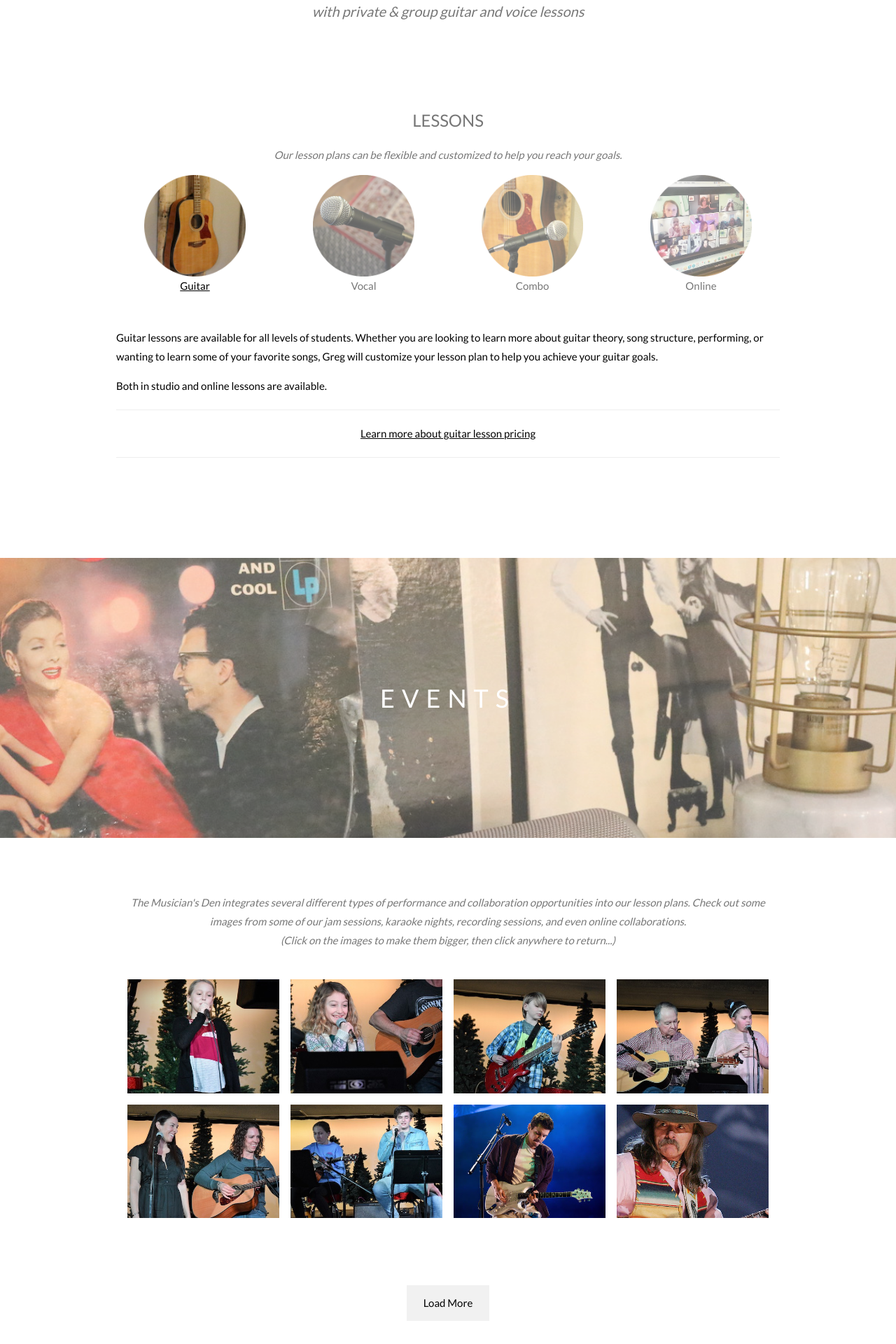
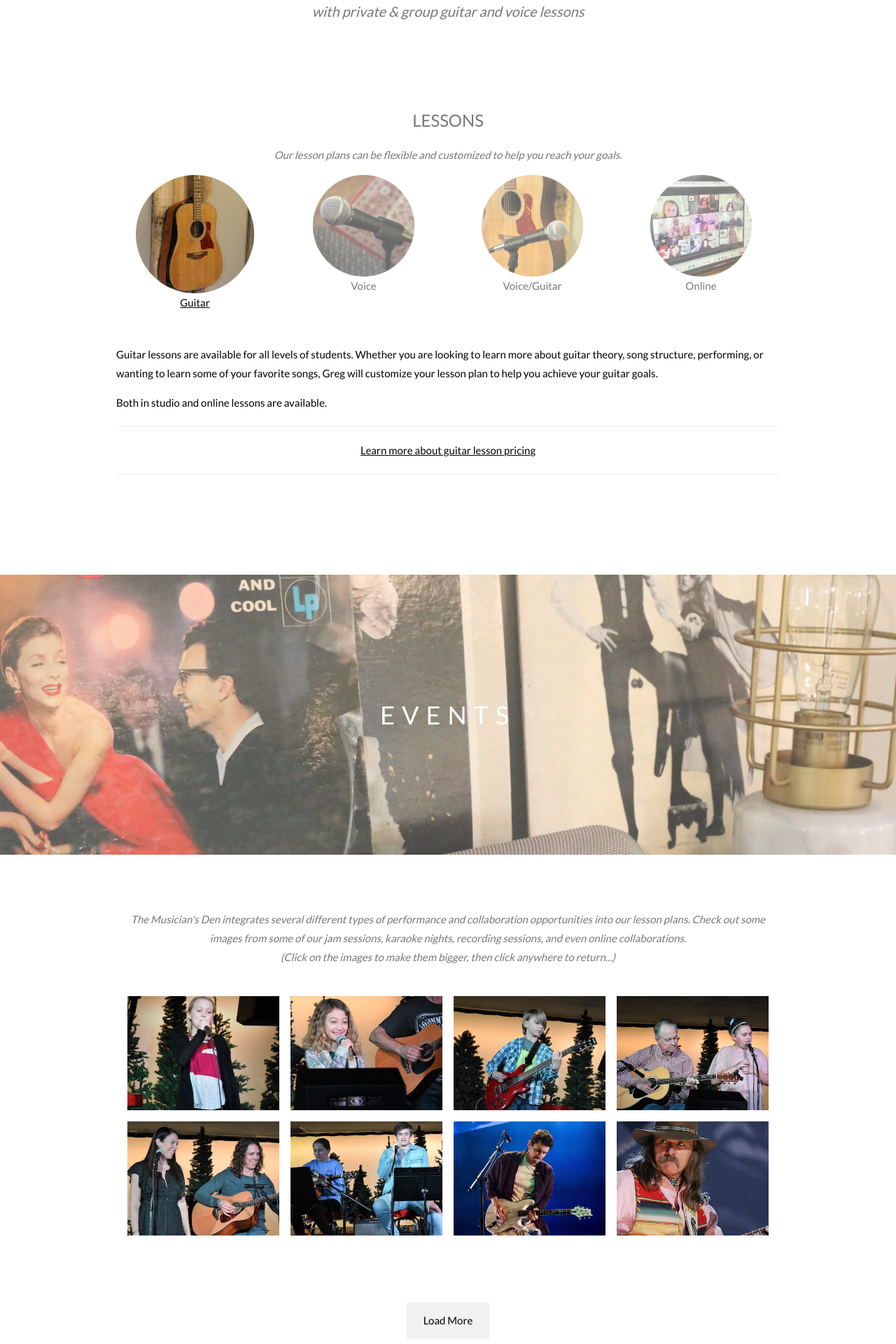
Before and after one commit to reckset/reckset.github.io, a PHP site: page / in a window 1280 px wide. Shown: the part 777-2697 px from the top of the page at 70% size. Run offline with PHP 8.4, Linux system fonts and the light colour scheme; some libraries are stand-ins or nearby versions.

Commit message:
Site Review Updates
Cleaned up top nav. Added Studio Info section; Enlarge lesson image when selected

```diff
--- a/Musicians Den/css/style.css
+++ b/Musicians Den/css/style.css
@@ -34,7 +34,7 @@ body, html {
   box-shadow:0 2px 5px 0 rgba(0,0,0,0.16),0 2px 10px 0 rgba(0,0,0,0.12)
 }
 
-.md-medium-bar-item{padding:8px 16px;float:left;width:auto;border:none;display:block;outline:0}
+.md-medium-bar-item{font-size: 98%;padding:8px 10px;float:left;width:auto;border:none;display:block;outline:0}
 
 #mdSmallNavbar {
   background-color: #f1f1f1;
@@ -214,6 +214,7 @@ body, html {
 
 .md-selected-lesson-image {
   opacity: 1!important;
+  width: 70%!important;
 }
 
 .vocal-students {
--- a/Musicians Den/index.html
+++ b/Musicians Den/index.html
@@ -37,8 +37,8 @@
       <a href="#lessons"><button class="w3-button">Lessons</button></a>
       <div class="lessonsDropdown-content">
         <a href="#lessons" onclick="openMenu(event, 'Guitar', 'guitarLessonText', 'guitarLessonImage');">Guitar</a>
-        <a href="#lessons" onclick="openMenu(event, 'Vocal', 'vocalLessonText', 'vocalLessonImage');">Vocal</a>
-        <a href="#lessons" onclick="openMenu(event, 'Combo', 'comboLessonText', 'comboLessonImage');">Combo</a>
+        <a href="#lessons" onclick="openMenu(event, 'Vocal', 'vocalLessonText', 'vocalLessonImage');">Voice</a>
+        <a href="#lessons" onclick="openMenu(event, 'Combo', 'comboLessonText', 'comboLessonImage');">Voice/Guitar</a>
         <a href="#lessons" onclick="openMenu(event, 'Online', 'onlineLessonText', 'onlineLessonImage');">Online</a>
       </div>
     </div>
@@ -47,10 +47,10 @@
 
     <!-- Dropdown menu for Studio Info nav item -->
     <div class="lessonsDropdown">
-      <a href="#contact"><button class="w3-button">Studio Info</button></a>
+      <a href="#policies"><button class="w3-button">Studio Info</button></a>
       <div class="lessonsDropdown-content">
-        <a href="" onclick="openMenu(event, 'Guitar');">Calendar</a>
-        <a href="#contact" onclick="openMenu(event, 'Vocal');">Policies</a>
+        <a href="#policies" onclick="openMenu(event, 'Guitar');">Calendar</a>
+        <a href="#policies" onclick="openMenu(event, 'Vocal');">Policies</a>
       </div>
     </div>
 
@@ -68,11 +68,11 @@
     <a href="index.html#home" class="md-medium-bar-item w3-button">Home</a>
 
     <div class="lessonsDropdown">
-      <a href="#lessons"><button class="w3-button">Lessons</button></a>
+      <a href="#lessons"><button class="w3-button" style="padding:8px 10px; font-size: 98%;">Lessons</button></a>
       <div class="lessonsDropdown-content">
         <a href="#lessons" onclick="openMenu(event, 'Guitar', 'guitarLessonText', 'guitarLessonImage');">Guitar</a>
-        <a href="#lessons" onclick="openMenu(event, 'Vocal', 'vocalLessonText', 'vocalLessonImage');">Vocal</a>
-        <a href="#lessons" onclick="openMenu(event, 'Combo', 'comboLessonText', 'comboLessonImage');">Combo</a>
+        <a href="#lessons" onclick="openMenu(event, 'Vocal', 'vocalLessonText', 'vocalLessonImage');">Voice</a>
+        <a href="#lessons" onclick="openMenu(event, 'Combo', 'comboLessonText', 'comboLessonImage');">Voice/Guitar</a>
         <a href="#lessons" onclick="openMenu(event, 'Online', 'onlineLessonText', 'onlineLessonImage');">Online</a>
       </div>
     </div>
@@ -80,9 +80,9 @@
     <a href="#portfolio" class="md-medium-bar-item w3-button">Events</a>
 
     <div class="lessonsDropdown">
-      <a href="#contact"><button class="w3-button">Studio Info</button></a>
+      <a href="#policies"><button class="w3-button" style="padding:8px 10px; font-size: 98%;">Studio Info</button></a>
       <div class="lessonsDropdown-content">
-        <a href="" onclick="openMenu(event, 'Guitar');">Calendar</a>
+        <a href="#contact" onclick="openMenu(event, 'Guitar');">Calendar</a>
         <a href="#contact" onclick="openMenu(event, 'Vocal');">Policies</a>
       </div>
     </div>
@@ -91,9 +91,6 @@
     <a href="#about" class="md-medium-bar-item w3-button">About Us</a>
     <a href="#contact" class="md-medium-bar-item w3-button">Contact</a>
   </div>
-
-
-
 
   <!-- Navbar on small screens -->
   <div class="w3-bar md-hide-medium md-hide-large" id="mdSmallNavbar">
@@ -152,14 +149,14 @@
     <a href="javascript:void(0)" onclick="openMenu(event, 'Vocal', 'vocalLessonText', 'vocalLessonImage');" id="vocalLesson">
       <div class="w3-col m3 menulink">
       <img src="images/lessons-vocal.png" style="width:60%" class="w3-hover-opacity menuimage" id="vocalLessonImage" alt="Vocal Lessons"><br>
-      <span class="menutext" id="vocalLessonText">Vocal</span>
+      <span class="menutext" id="vocalLessonText">Voice</span>
     </div>
     </a>
 
     <a href="javascript:void(0)" onclick="openMenu(event, 'Combo', 'comboLessonText', 'comboLessonImage');" id="comboLesson">
       <div class="w3-col m3 menulink">
       <img src="images/lessons-combo.png" style="width:60%" class="w3-hover-opacity menuimage" id="comboLessonImage" alt="Combo (Guitar & Vocal) Lessons"><br>
-      <span class="menutext" id="comboLessonText">Combo</span>
+      <span class="menutext" id="comboLessonText">Voice/Guitar</span>
     </div>
     </a>
 
@@ -385,7 +382,7 @@
 <!-- Third Parallax Image with Portfolio Text -->
 <div class="bgimg-3 w3-display-container w3-opacity-min" id="about">
   <div class="w3-display-middle">
-     <span class="w3-xxlarge w3-text-white w3-wide">ABOUT</span>
+     <span class="w3-xxlarge w3-text-white w3-wide">ABOUT US</span>
   </div>
 </div>
 
@@ -432,16 +429,46 @@
   </div>
 </div> <!-- end About Us -->
 
+<!-- Parallax Image with Housekeeping Text -->
+<div class="bgimg-4 w3-display-container w3-opacity-min">
+  <div class="w3-display-middle">
+    <span class="w3-xxlarge w3-text-white w3-wide">STUDIO INFO</span>
+  </div>
+</div>
+
+<!-- Housekeeping and Policies -->
+<div class="w3-content w3-container w3-padding-64" id="policies">
+  <p class="w3-center">
+    ...Display key dates here...
+  </p>
+  <p class="w3-center"><em>Feel free to review some of our policies and details to make sure The Musician's Den is a comfortable fit for you.</em></p><br /><br />
+
+  <div class="w3-row-padding w3-center">
+    <p class="w3-center"><em>Policies</em></p>
+    <div class="w3-col m3">
+      <a href="">Student & Family Expectations</a>
+    </div>
+
+    <div class="w3-col m3">
+      <a href="">Tuition & Semester Pricing</a>
+    </div>
+
+    <div class="w3-col m3">
+      <a href="">Canceled & Missed Lessons</a>
+    </div>
+
+    <div class="w3-col m3">
+      <a href="">Online Lessons</a>
+    </div>
+  </div>
+</div>
+
 <footer class="footer" id="contact">
   <div class="footer__addr">
     <h1 class="footer__logo">The Musician's Den</h1>
-
-    <h2>Contact Us</h2>
-
     <address>
-      Castle Rock, CO 80109<br>
-      303.555.5555<br>
-      <a class="footer__btn" href="mailto:charlene@themusiciansden.net?Subject=I'd%20like%20to%20learn%20more%20about%20The%20Musician's%20Den">Email Us</a>
+      Castle Rock, CO<br>
+      <a class="footer__btn" href="mailto:admin@themusiciansden.net?Subject=I'd%20like%20to%20learn%20more%20about%20The%20Musician's%20Den">Email Us</a>
     </address>
   </div>
 
@@ -453,6 +480,7 @@
         <li>
           <a href="https://instagram.com/themusiciansdencr" style="padding:0px 0px 0px 0px; font-size: larger;" target="_blank"><i class="fab fa-instagram w3-hover-opacity"></i></a>
           <a href="https://www.facebook.com/themusiciansdenCR/" style="padding:0px 0px 0px 8px; font-size: larger;" target="_blank"><i class="fab fa-facebook w3-hover-opacity"></i></a>
+          <a href="" style="padding:0px 0px 0px 8px; font-size: larger;"  target="_blank"><i class="fab fa-youtube w3-hover-opacity"></i></a>
         </li>
 
       </ul>
@@ -469,11 +497,11 @@
         </li>
 
         <li>
-          <a href="#lessons" onclick="openMenu(event, 'Vocal');">Vocal</a>
+          <a href="#lessons" onclick="openMenu(event, 'Vocal');">Voice</a>
         </li>
 
         <li>
-          <a href="#lessons" onclick="openMenu(event, 'Combo');">Combo</a>
+          <a href="#lessons" onclick="openMenu(event, 'Combo');">Voice/Guitar</a>
         </li>
 
         <li>
@@ -490,19 +518,7 @@
           <a href="">Calendar</a>
         </li>
         <li>
-          <a href="">Student & Family Expectations</a>
-        </li>
-
-        <li>
-          <a href="">Tuition & Semester Pricing</a>
-        </li>
-
-        <li>
-          <a href="">Canceled & Missed Lessons</a>
-        </li>
-
-        <li>
-          <a href="">Virtual Lessons</a>
+          <a href="">Policies</a>
         </li>
       </ul>
     </li>
```
